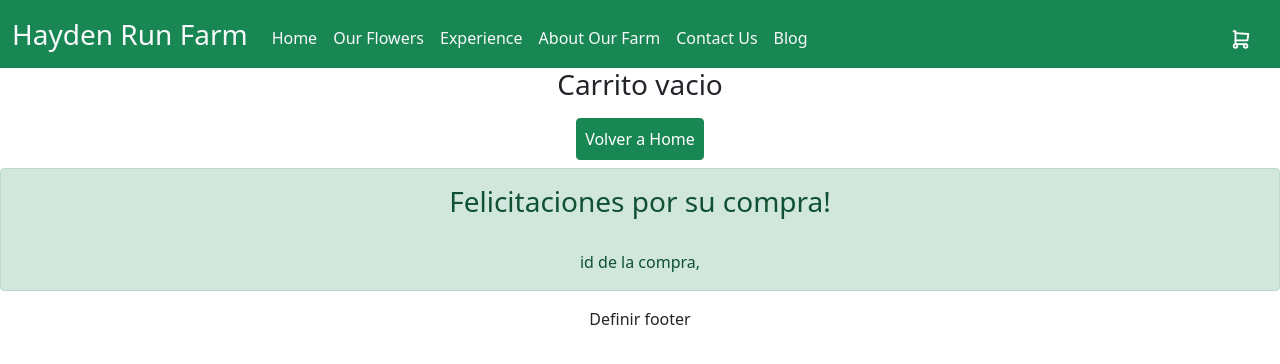
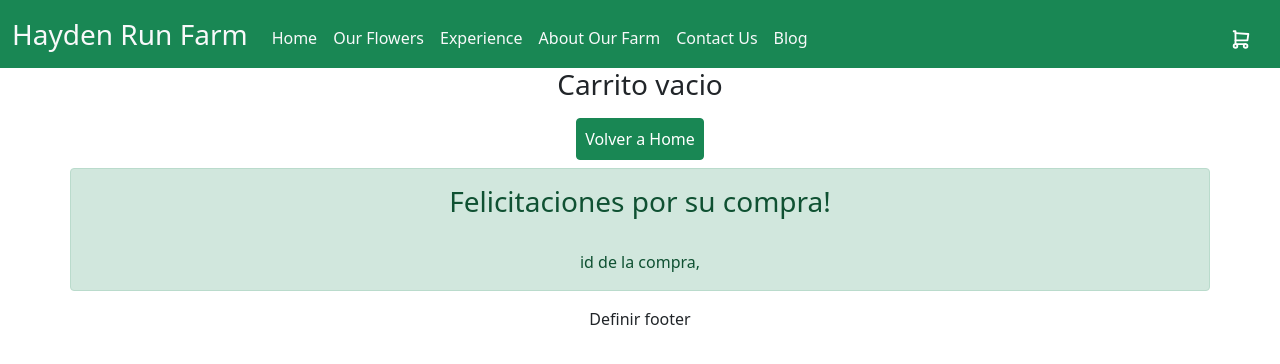
Before and after one commit to Beltonidas/ecommerce_react, a React (Create React App) app: page /Cart in a window 1280 px wide. Shown: the top 364 px of the page. Built offline with nearby package versions, Linux system fonts and the light colour scheme.

Commit message:
retoques de cart

```diff
--- a/src/Components/CarritoCompra/Cart.jsx
+++ b/src/Components/CarritoCompra/Cart.jsx
@@ -150,7 +150,7 @@ function Cart() {
         <>
           <CartEmpty />
           {alertOrder ? (
-            <div className="alert alert-success" role="alert">
+            <div className="container alert alert-success" role="alert">
               <h3> Felicitaciones por su compra!</h3>
               <br />
               <span>id de la compra, {idOrder}</span>
```
